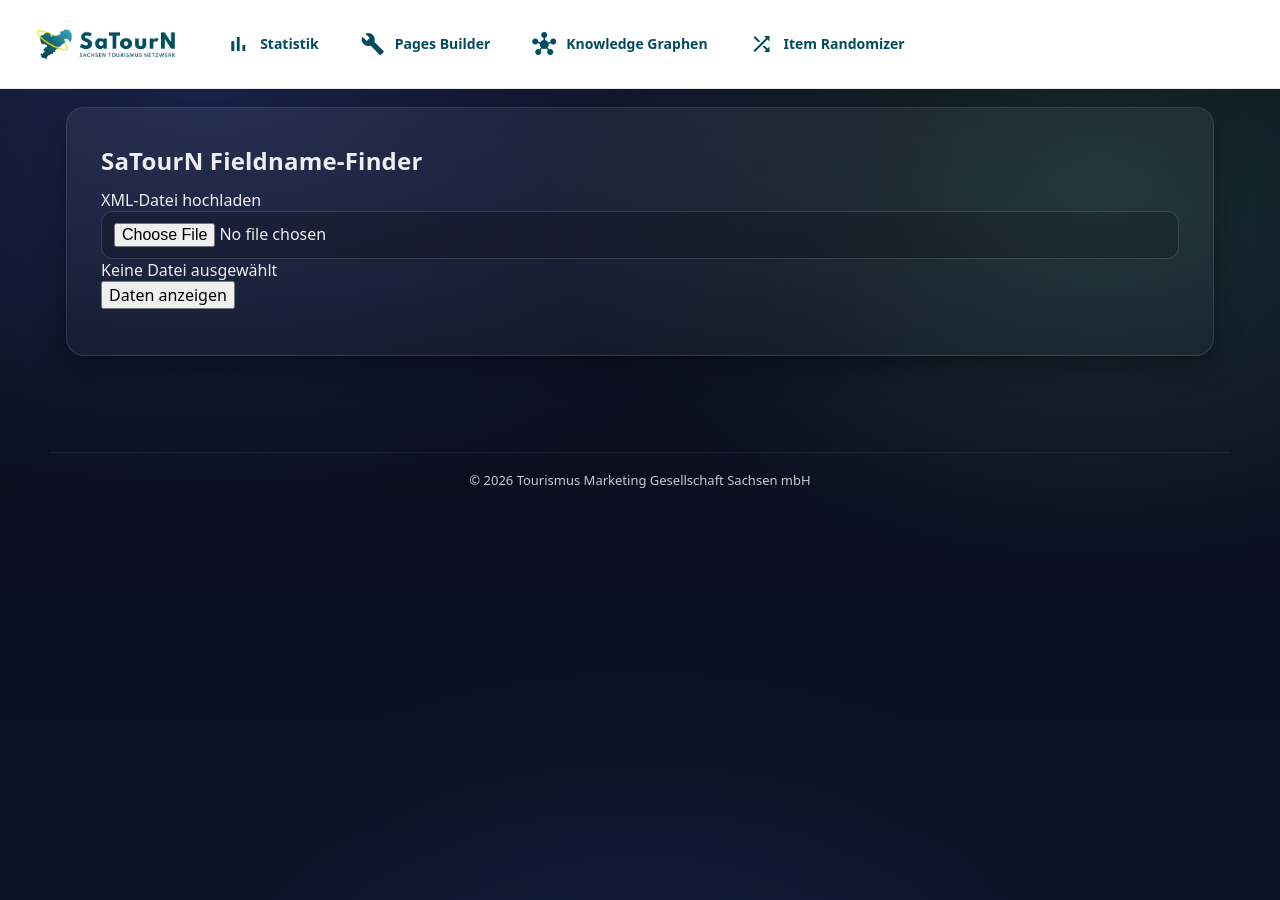
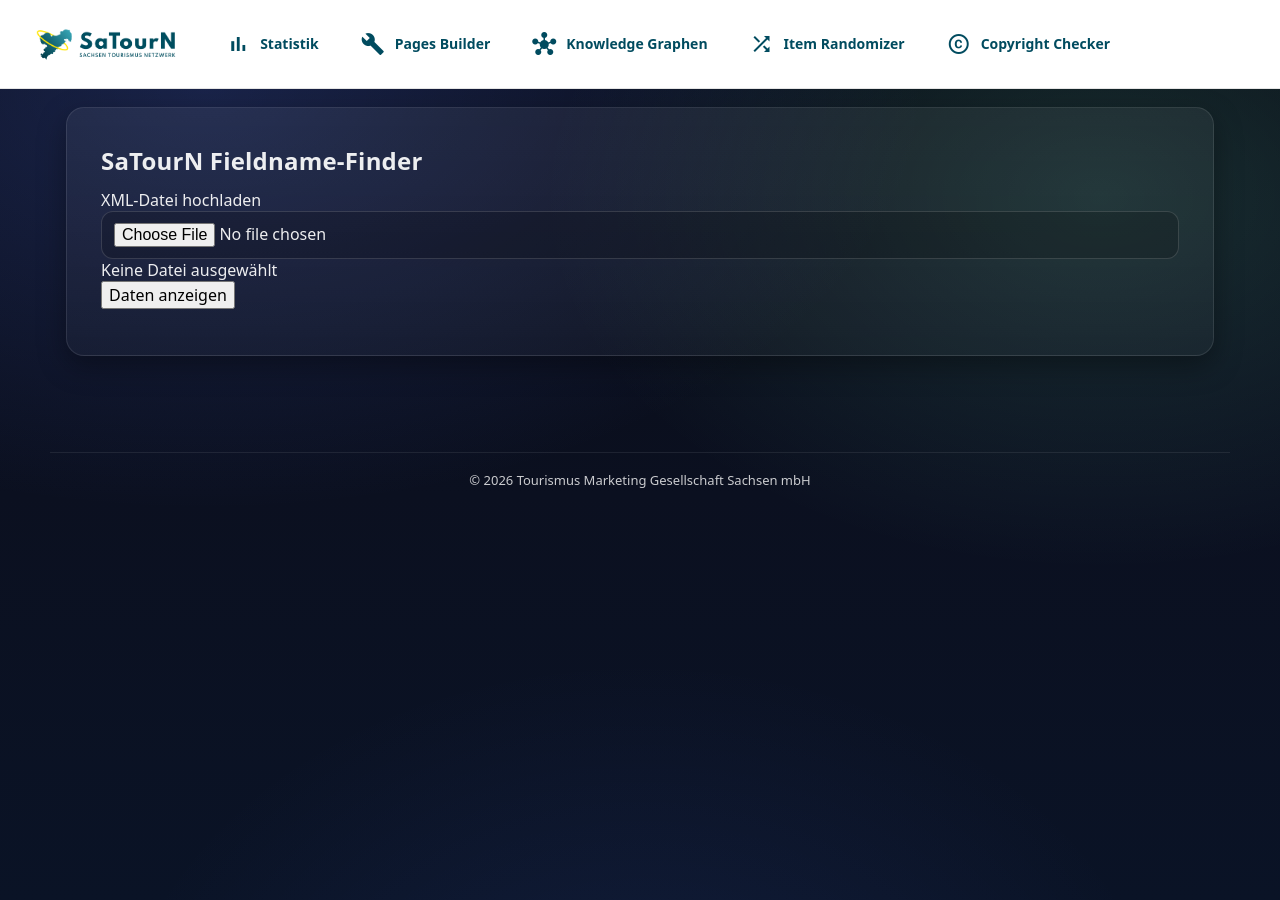
Before and after one commit to Tim-Meyer-TMGS/SaTourN, a Jekyll site: the page built from Fieldname-Finder/index.html, in a window 1280 px wide. Built offline with Jekyll 4.4.1, drawn with Linux system fonts in a browser that asks for light colours.

Commit message:
Update menu.html

```diff
--- a/_includes/menu.html
+++ b/_includes/menu.html
@@ -22,12 +22,17 @@
       <div class="menu-text">Knowledge Graphen</div>
     </a>
 
-    <!-- Item Randomizer -->
-   <a href="{{ site.baseurl }}/Item_Randomizer/index.html" class="menu-item">
-  <span class="material-icons menu-icon">shuffle</span>
-  <div class="menu-text">Item Randomizer</div>
-</a>
 
+    <a href="{{ site.baseurl }}/Item_Randomizer/index.html" class="menu-item">
+      <span class="material-icons menu-icon">shuffle</span>
+      <div class="menu-text">Item Randomizer</div>
+    </a>
+
+
+    <a href="{{ site.baseurl }}/Copyright_Checker/index.html" class="menu-item">
+      <span class="material-icons menu-icon">copyright</span>
+      <div class="menu-text">Copyright Checker</div>
+    </a>
 
   </div>
 </nav>
```
